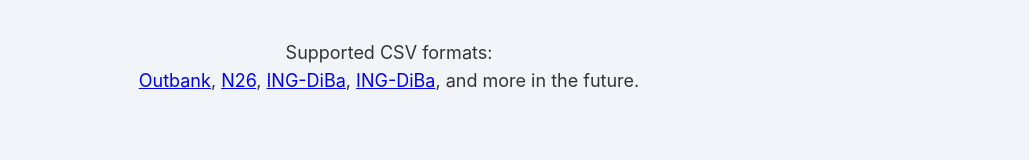
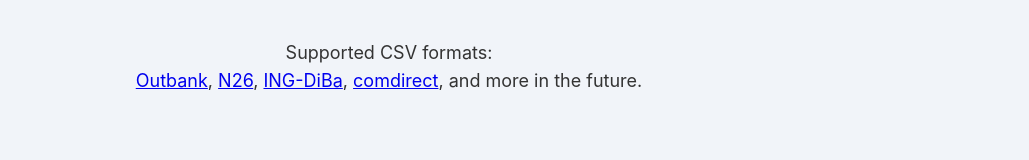
Before and after one commit to leolabs/you-need-a-parser, a React (Create React App) app: page / in a window 1280 px wide. Shown: the part 582-742 px from the top of the page, without its empty margins (251-1280 px from the left). Built offline with nearby package versions, Linux system fonts and the light colour scheme.

Commit message:
:pencil2: Fix name and link of comdirect

```diff
--- a/src/parsers/comdirect/comdirect.ts
+++ b/src/parsers/comdirect/comdirect.ts
@@ -138,8 +138,8 @@
 };
 
 export const comdirect: ParserModule = {
-  name: 'ING-DiBa',
-  link: 'https://www.ing-diba.de',
+  name: 'comdirect',
+  link: 'https://www.comdirect.de',
   match: comdirectMatcher,
   parse: comdirectParser,
 };
```
